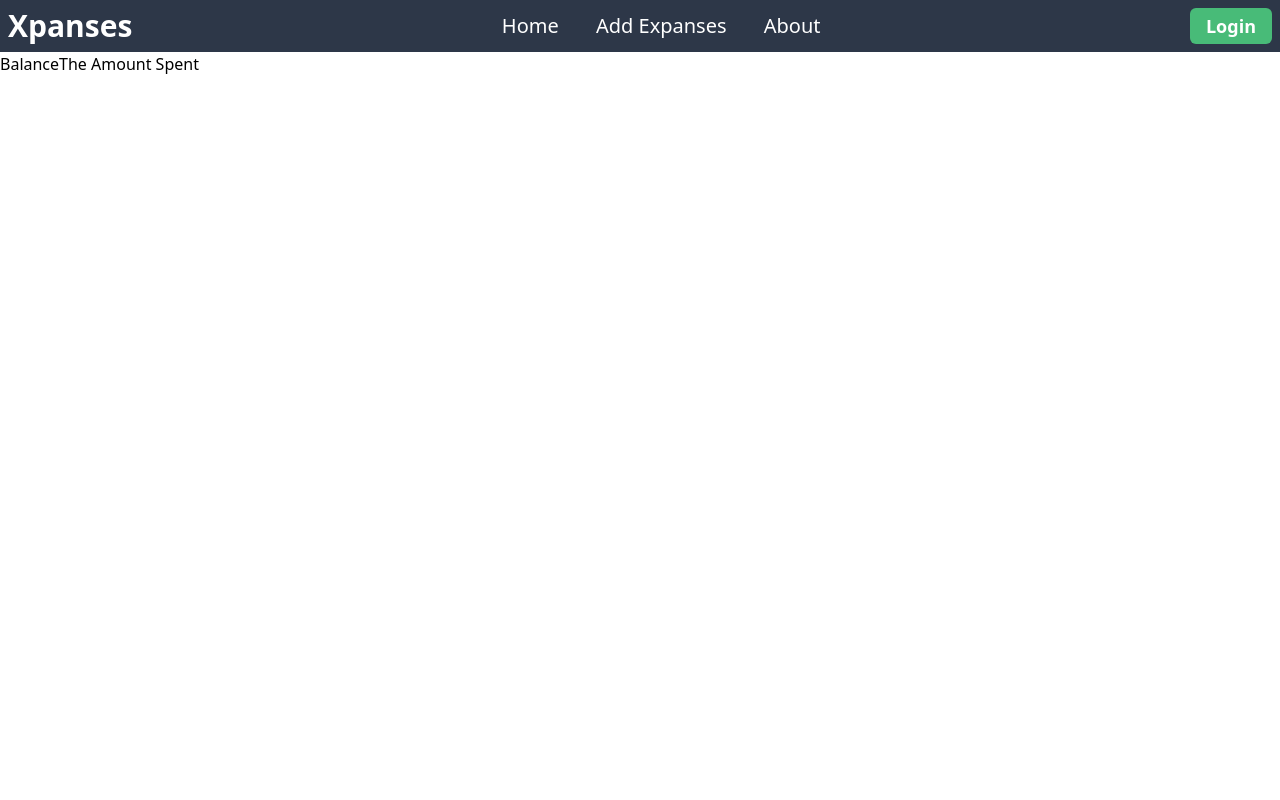
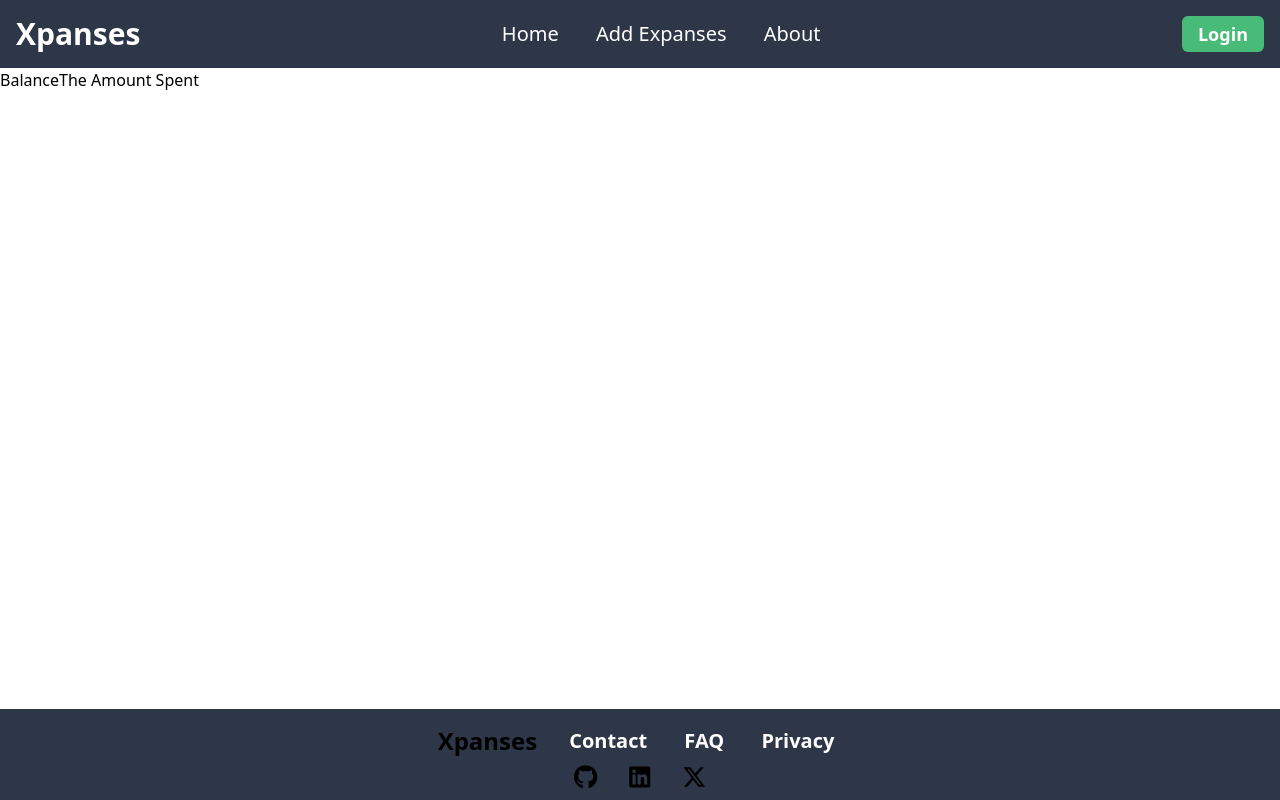
Before and after one commit to Amine-iD/Expanses-Tracker, a Flask app: page / in a window 1280 px wide. Run offline with Flask 3, Linux system fonts and the light colour scheme; style sheets or scripts are compiled from the project's sources; some libraries are stand-ins or nearby versions.

Commit message:
Create the footer

```diff
--- a/templates/base.html
+++ b/templates/base.html
@@ -3,29 +3,55 @@
 <head>
     <meta charset="UTF-8">
     <meta name="viewport" content="width=device-width, initial-scale=1.0">
-    <title>eXpanses :{%block title%}{%endblock title%}</title>
+    <title>Xpanses :{%block title%}{%endblock title%}</title>
     <link rel="stylesheet" href="{{ url_for('static', filename='./dist/output.css')}}">
+    <script src="https://kit.fontawesome.com/85d4076826.js" crossorigin="anonymous"></script>
 
 </head>
 <body>
-    <nav class=" bg-nav p-2 ">
+    <nav class=" bg-nav p-4">
         <div class="container mx-auto flex items-center justify-between ">
             <div >
                 <a class="text-3xl font-semibold  text-link hover:text-button "  href="#">Xpanses</a>
             </div>
             <div class="space-x-8 text-xl ">
-                    <a class="text-link  hover:text-opacity-70" href='#'>Home</a>
-                    <a class="text-link  hover:text-opacity-70"  href="#">Add Expanses</a>
-                    <a class="text-link  hover:text-opacity-70"  href="#">About</a>
+                    <a class="text-link  hover:text-opacity-70" href='{{url_for("pages.home")}}'>Home</a>
+                    <a class="text-link  hover:text-opacity-70"  href='#'>Add Expanses</a>
+                    <a class="text-link  hover:text-opacity-70"  href='{{url_for("pages.about")}}'>About</a>
             </div>
-            <div class="bg-button py-1 px-4 hover:bg-button_hover rounded-md ">
-                <button class="text-lg font-semibold text-link">Login</button>
+            <div class="bg-button py-1 px-4 rounded-md  ">
+                <button class="text-lg font-semibold text-link  ">Login</button>
             </div>
         </div>
     </nav>
-    <div class="">
+
+    <main class="container">
         {%block content%}{%endblock content%}
-    </div>
+    </main>
+
+    <footer class=" bg-nav p-2 bottom-0 left-0 right-0 fixed h-fit  ">
+            <div class="first-row container mx-auto flex flex-wrap  items-center justify-center  ">
+                <div class="butt p-2 mr-2 text-2xl font-semibold hover:text-button_hover" >
+                    <a href='{{url_for("pages.home")}}'> Xpanses </a>
+                </div>
+                <div class="links text-xl font-semibold  ">
+                    <a class="px-4 text-link  hover:text-opacity-40 " href="#">Contact</a>
+                    <a class="px-4 text-link  hover:text-opacity-70 " href="#">FAQ</a>
+                    <a class="px-4 text-link  hover:text-opacity-70 " href="#">Privacy</a>
+                </div>
+            </div>
+            <div class="second-row container mx-auto flex justify-center   ">
+                <a class="px-4" href='https://github.com/Amine-iD/Expanses-Tracker'>
+                    <i class="fa-brands fa-github  text-2xl hover:text-link"> </i>
+                </a>
+                <a class="px-4"  href="https://linkedin.com">
+                    <i class="fa-brands fa-linkedin text-2xl hover:text-link"></i>
+                </a>
+                <a class="px-4" href="https://x.com">
+                    <i class="fa-brands fa-x-twitter text-2xl hover:text-link"></i>
+                </a>
+            </div>
+    </footer>
 
 </body>
 </html>
```
